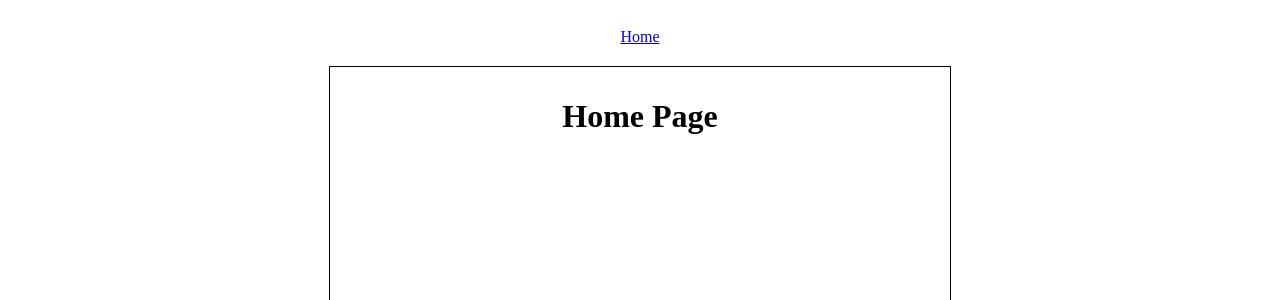
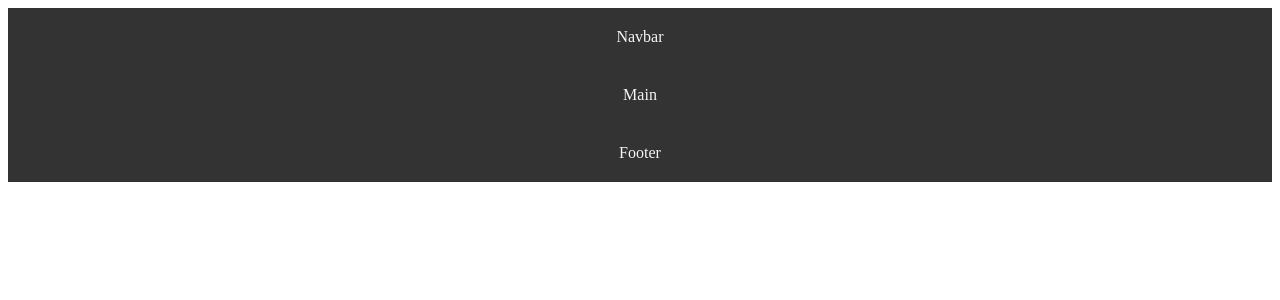
Before and after one commit to toddpolak/fsw-130, a React (Create React App) app in the folder week1/context-practice/: page / in a window 1280 px wide. Shown: the top 300 px of the page. Built offline with nearby package versions, Linux system fonts and the light colour scheme.

Commit message:
Context Practice

```diff
--- a/week1/context-practice/src/apps/App.css
+++ b/week1/context-practice/src/apps/App.css
@@ -0,0 +1,9 @@
+.dark-theme {
+    background-color: #333333;
+    color: whitesmoke;
+}
+
+.light-theme {
+    background-color: whitesmoke;
+    color: #333333;
+}
--- a/week1/context-practice/src/apps/App.js
+++ b/week1/context-practice/src/apps/App.js
@@ -1,16 +1,15 @@
 import React from 'react'
-import { Switch, Route } from "react-router-dom"
 import NavBar from "../components/Navbar"
-import Home from "../pages/Home"
+import Main from "../components/Main"
+import Footer from "../components/Footer"
 import "../apps/App.css"
 
 function App() {
     return (
         <div>
             <NavBar />
-            <Switch>
-                <Route exact path="/" component={Home}></Route>
-            </Switch>
+            <Main />
+            <Footer />
         </div>
     )
 }
--- /dev/null
+++ b/week1/context-practice/src/apps/themeContext.js
@@ -0,0 +1,3 @@
+import React from "react"
+const ThemeContext = React.createContext()
+export default ThemeContext
--- a/week1/context-practice/src/components/Footer.js
+++ b/week1/context-practice/src/components/Footer.js
@@ -0,0 +1,18 @@
+import React from "react"
+import ThemeContext from '../apps/themeContext'
+
+function Footer() {
+    return (
+        <ThemeContext.Consumer>
+            {theme => (
+                <footer className={`${theme}-theme`}>
+                    <div style={{textAlign: "center", padding: "20px"}}>
+                        <span>Footer</span>
+                    </div>
+                </footer>
+            )}
+        </ThemeContext.Consumer>
+    )
+}
+
+export default Footer
--- a/week1/context-practice/src/components/Main.js
+++ b/week1/context-practice/src/components/Main.js
@@ -0,0 +1,18 @@
+import React from 'react'
+import ThemeContext from '../apps/themeContext'
+
+function Main() {
+    return (
+        <ThemeContext.Consumer>
+            {theme => (
+                <main className={`${theme}-theme`}>
+                    <div style={{textAlign: 'center', padding: '20px'}}>
+                        <span >Main</span>
+                    </div>
+                </main>
+            )}
+        </ThemeContext.Consumer>
+    )
+}
+
+export default Main
--- a/week1/context-practice/src/components/Navbar.js
+++ b/week1/context-practice/src/components/Navbar.js
@@ -1,19 +1,16 @@
 import React from "react"
-import { Link } from "react-router-dom"
-import "../apps/App.css"
+import ThemeContext from "../apps/themeContext"
 
-function Navbar (props) {
-
-    const style = {
-        padding: "10px"
-    }
-
+function Navbar() {
     return (
-        <div style={{textAlign: "center", padding: "20px"}}>
-            <span style={style}>
-                <Link to="/">Home</Link>
-            </span>
-        </div>
+        <ThemeContext.Consumer>
+            {theme => (
+                <div className={`${theme}-theme`}
+                    style={{textAlign: "center", padding: "20px"}}>
+                    <span style={{padding: "10px"}}>Navbar</span>
+                </div>
+            )}
+        </ThemeContext.Consumer>
     )
 }
 
--- a/week1/context-practice/src/pages/Home.js
+++ /dev/null
@@ -1,16 +0,0 @@
-import React from "react"
-
-function Home() {
-    return (
-        <div style={{display: "flex", justifyContent: "center"}}>
-        <div style={{width: "600px",
-            height: "570px",
-            border: "1px solid black",
-            padding: "10px"}}>
-            <h1 style={{textAlign: "center"}}>Home Page</h1>
-        </div>
-    </div>
-    )
-}
-
-export default Home
```
Also changed, not shown: week1/context-practice/src/index.js (+5 -4 lines).
